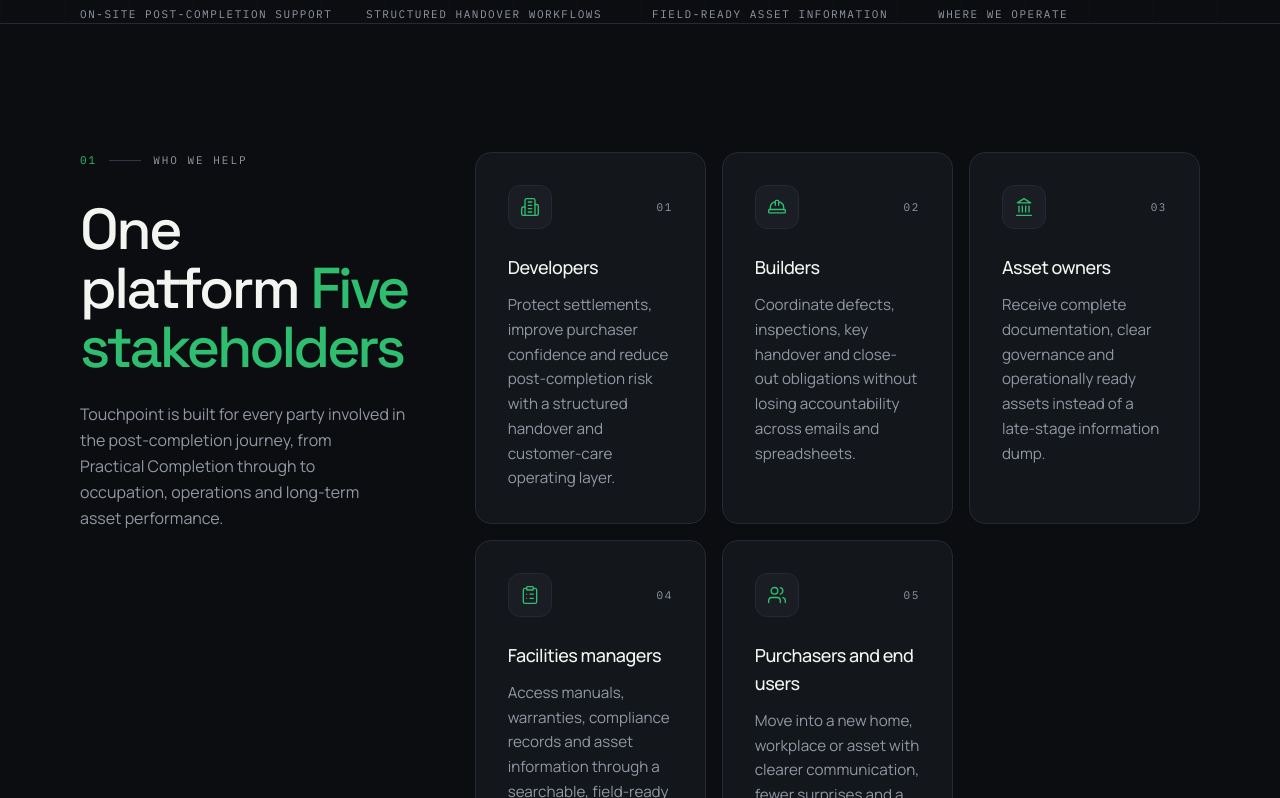
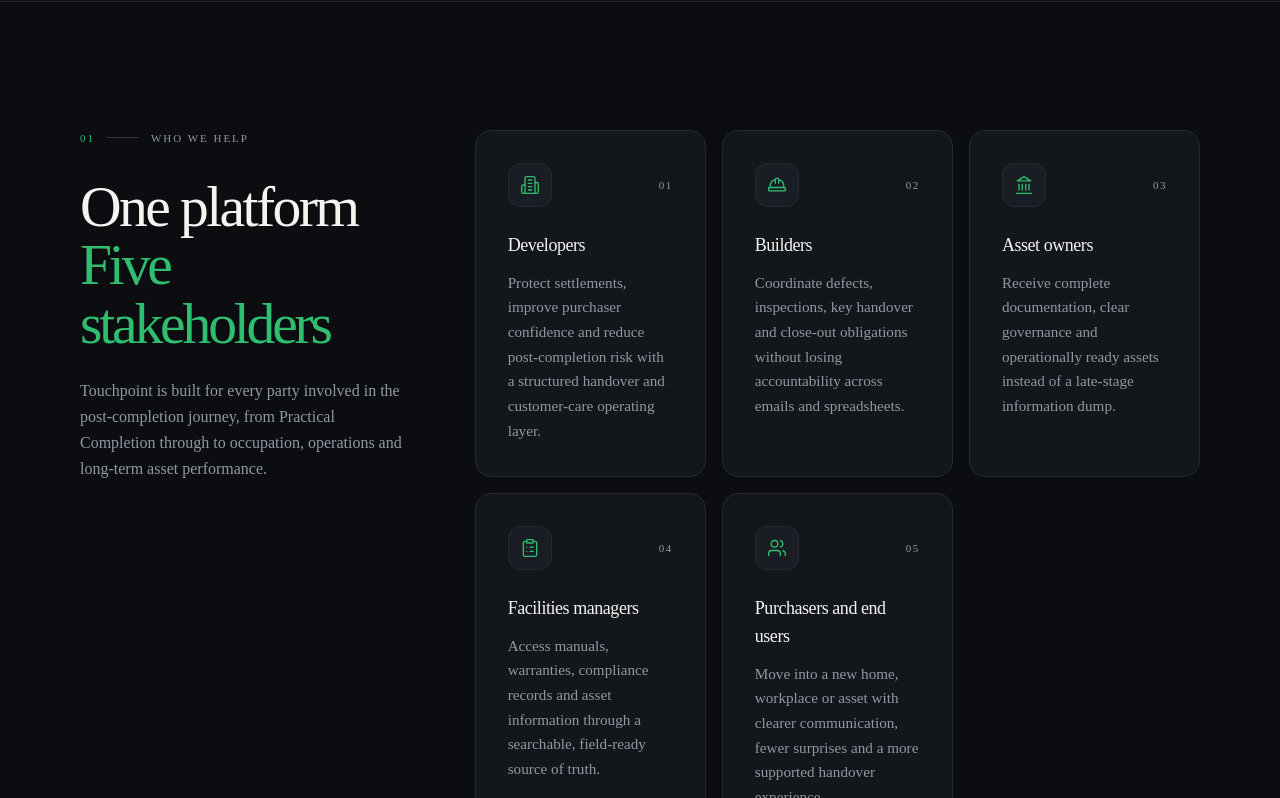
Before and after one commit to EVAVO-STUDIO/touchpoint, a Next.js app: page / in a window 1280 px wide. Shown: the part 1202-2000 px from the top of the page. Built offline with nearby package versions, Linux system fonts and the light colour scheme.

Commit message:
build: remove Touchpoint font network dependency

```diff
--- a/app/layout.tsx
+++ b/app/layout.tsx
@@ -1,29 +1,9 @@
 import type { Metadata, Viewport } from 'next';
-import { Manrope, Space_Grotesk, IBM_Plex_Mono } from 'next/font/google';
 import { ThemeProvider } from '@/components/theme-provider';
 import { Navbar } from '@/components/navbar';
 import { Footer } from '@/components/footer';
 import { siteConfig } from '@/lib/site';
 import './globals.css';
-
-const sans = Manrope({
-  subsets: ['latin'],
-  variable: '--font-sans',
-  display: 'swap',
-});
-
-const display = Space_Grotesk({
-  subsets: ['latin'],
-  variable: '--font-display',
-  display: 'swap',
-});
-
-const mono = IBM_Plex_Mono({
-  subsets: ['latin'],
-  weight: ['400', '500'],
-  variable: '--font-mono',
-  display: 'swap',
-});
 
 export const viewport: Viewport = {
   themeColor: [
@@ -136,11 +116,7 @@ const structuredData = {
 
 export default function RootLayout({ children }: { children: React.ReactNode }) {
   return (
-    <html
-      lang="en"
-      suppressHydrationWarning
-      className={`${sans.variable} ${display.variable} ${mono.variable}`}
-    >
+    <html lang="en" suppressHydrationWarning>
       <body>
         <ThemeProvider>
           <Navbar />
```
